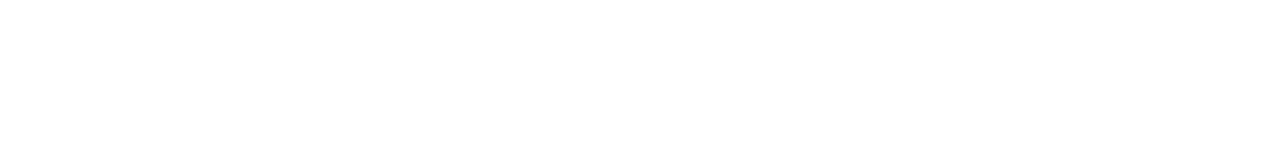
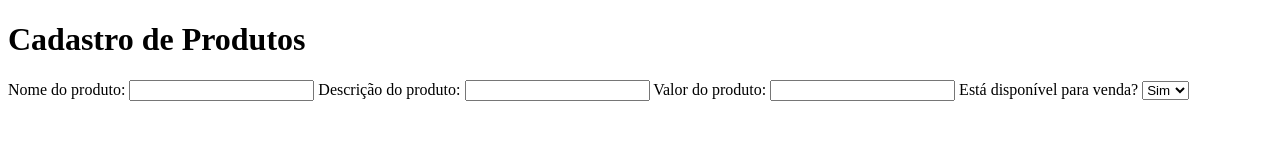
Before and after one commit to wl-costa/extra_projects, a plain HTML site: page oak_tecnologia_test/index.html in a window 1280 px wide. Drawn offline with Linux system fonts and the light colour scheme.

Commit message:
adiciona um formulário de cadastro com as informações necessárias do produto

```diff
--- a/oak_tecnologia_test/index.html
+++ b/oak_tecnologia_test/index.html
@@ -10,6 +10,20 @@
 
 <body>
     <div class="container">
+        <h1>Cadastro de Produtos</h1>
+        <form class="productForm">
+            <label for="productName">Nome do produto:</label>
+            <input type="text" id="productName" required>
+            <label for="productDescription">Descrição do produto:</label>
+            <input type="text" id="productDescription" required>
+            <label for="productValue">Valor do produto:</label>
+            <input type="number" id="productValue" required>
+            <label for="isAvailable">Está disponível para venda?</label>
+            <select id="isAvailable" required>
+                <option value="yes">Sim</option>
+                <option value="no">Não</option>
+            </select>
+        </form>
     </div>
 </body>
 
```
